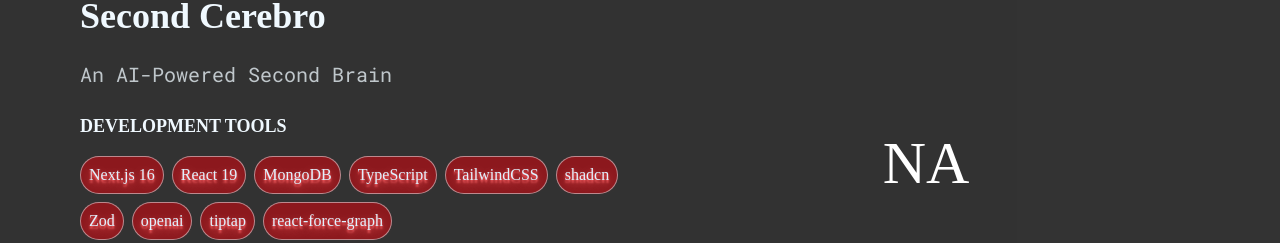
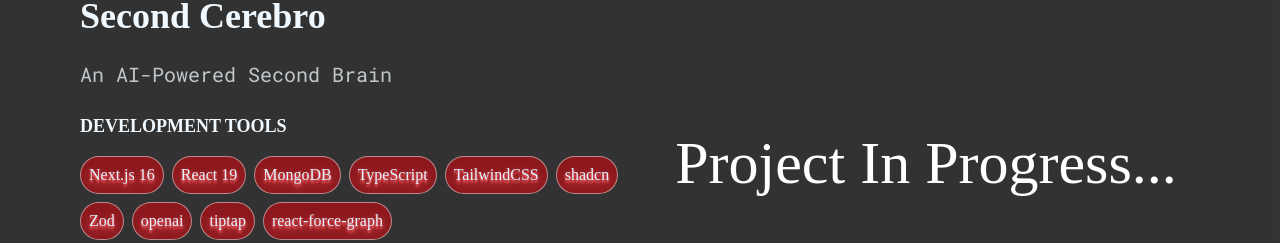
Before and after one commit to MrRo-bot/Portfolio, a React (Vite) app: page / in a window 1280 px wide. Shown: the part 3900-4143 px from the top of the page. Built offline with nearby package versions, Linux system fonts and the light colour scheme; a web font is replaced by a local one.

Commit message:
adding placeholder for ongoing project

```diff
--- a/src/components/section/Projects.tsx
+++ b/src/components/section/Projects.tsx
@@ -127,7 +127,9 @@
                   <source src={project.src} type="video/mp4" />
                 </video>
               ) : (
-                <p className="text-center text-white text-6xl">NA</p>
+                <p className="text-center text-white text-6xl">
+                  Project In Progress...
+                </p>
               )}
             </div>
           </div>
```
